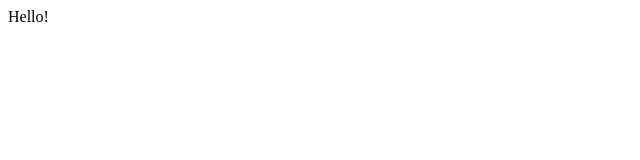
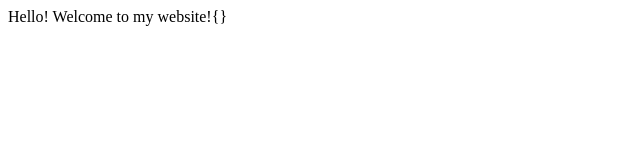
Before and after one commit to rdzhulai/rdzhulai.github.io, a plain HTML site: page hello.html in a window 1280 px wide. Shown: the whole page, without its empty margins (0-640 px from the left). Drawn offline with Linux system fonts and the light colour scheme.

Commit message:
Correct code

```diff
--- a/hello.html
+++ b/hello.html
@@ -3,7 +3,7 @@
    <head>
     Hello!
    </head>
-   <body style="animation: forwards;"
+   <body style="animation: forwards;">
     Welcome to my website!{}
-   </body
+    </body>
 </html>
```
